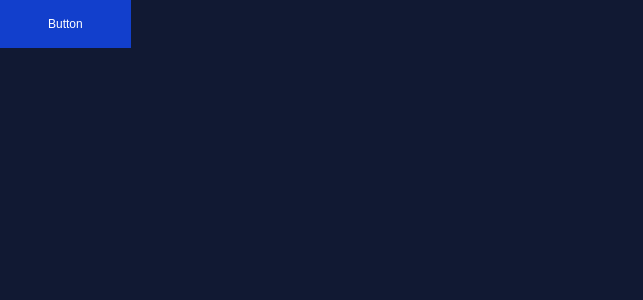
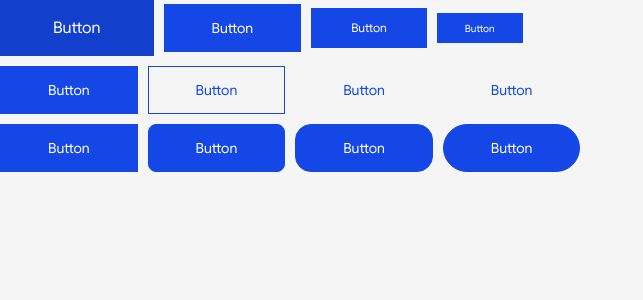
Before and after one commit to ohseonah/react-design-system-study, a React (Vite) app: page / in a window 1280 px wide. Shown: the top 300 px of the page, without its empty margins (0-643 px from the left). Built offline with nearby package versions, Linux system fonts and the light colour scheme.

Commit message:
feat: button 작업 중

```diff
--- a/src/components/Button/Button.demo.tsx
+++ b/src/components/Button/Button.demo.tsx
@@ -2,8 +2,31 @@ import Button from "./Button.tsx";
 
 const ButtonDemo = () => {
   return (
-      <div style={{background: '#111933', width: '100%', height: '100vh'}}>
-        <Button>Button</Button>
+      <div style={{background: '#f5f5f5', width: '100%', height: '100vh'}}>
+        <div style={{display: 'flex', gap: '1rem', alignItems: 'center' ,marginBottom: '1rem'}}>
+          <Button size='large'>Button</Button>
+          <Button>Button</Button>
+          <Button size='small'>Button</Button>
+          <Button size='tiny'>Button</Button>
+        </div>
+        <div style={{display: 'flex', gap: '1rem', alignItems: 'center' ,marginBottom: '1rem'}}>
+          <Button>Button</Button>
+          <Button variant='outline'>Button</Button>
+          <Button variant='ghost'>Button</Button>
+          <Button variant='text'>Button</Button>
+        </div>
+        <div style={{display: 'flex', gap: '1rem', alignItems: 'center' ,marginBottom: '1rem'}}>
+          <Button>Button</Button>
+          <Button radius='soft'>Button</Button>
+          <Button radius='curved'>Button</Button>
+          <Button radius='pill'>Button</Button>
+        </div>
+        {/*<div style={{display: 'flex', gap: '1rem', alignItems: 'center' ,marginBottom: '1rem'}}>*/}
+        {/*  <Button leftIcon={<Icon name="arrow-left-o" />}>Button</Button>*/}
+        {/*  <Button>Button</Button>*/}
+        {/*  <Button>Button</Button>*/}
+        {/*  <Button>Button</Button>*/}
+        {/*</div>*/}
       </div>
   );
 };
--- a/src/components/Button/Button.style.ts
+++ b/src/components/Button/Button.style.ts
@@ -260,5 +260,12 @@ export const _button_ButtonBase = styled.button<ButtonStyleProps>`
 
 export const _span_Label = styled.span<{$size: ButtonSize}>`
     white-space: nowrap;
-    font-size: ${({ $size }) => $size === 'large' ? '1.3rem' : $size === 'tiny' ? '1rem' : '1.2rem'};
+    font-size: ${({ $size }) =>
+    $size === 'large'
+      ? '1.6rem'
+      : $size === 'medium'
+      ? '1.4rem'
+      : $size === 'tiny'
+        ? '1rem'
+        : '1.2rem'};
 `;
--- a/src/components/Button/Button.tsx
+++ b/src/components/Button/Button.tsx
@@ -10,10 +10,7 @@ const Button = ({
     radius='square',
     iconLayout='inline',
     fullWidth=false,
-    children,
-    leftIcon,
-    rightIcon,
-    ...rest }:ButtonProps) => {
+    ...p}:ButtonProps) => {
   return (
       <>
         <_button_ButtonBase
@@ -24,11 +21,11 @@ const Button = ({
             $radius={radius}
             $fullWidth={fullWidth}
             $iconLayout={iconLayout}
-            {...rest}
+            {...p}
         >
-          {leftIcon && <span>{leftIcon}</span>}
-          {children && <_span_Label $size={size}>{children}</_span_Label>}
-          {rightIcon && <span>{rightIcon}</span>}
+          {p.leftIcon && <span>{p.leftIcon}</span>}
+          {p.children && <_span_Label $size={size}>{p.children}</_span_Label>}
+          {p.rightIcon && <span>{p.rightIcon}</span>}
         </_button_ButtonBase>
       </>
   );
--- a/src/styles/GlobalStyle.ts
+++ b/src/styles/GlobalStyle.ts
@@ -20,7 +20,6 @@ const GlobalStyle = createGlobalStyle`
     html, body {
         width: 100%;
         height: 100%;
-        font-family: 'Pretendard', -apple-system, BlinkMacSystemFont, system-ui, Roboto, sans-serif;
     }
 
     a {
@@ -30,6 +29,13 @@ const GlobalStyle = createGlobalStyle`
 
     ul, li {
         list-style: none;
+    }
+
+    button,
+    input,
+    textarea,
+    select {
+        font: inherit;
     }
 
     button {
@@ -43,6 +49,7 @@ const GlobalStyle = createGlobalStyle`
         background-color: #fff; /* 예시: 배경색 지정 */
         color: #333;
         line-height: 1.5;
+        font-family: 'GoogleSans', sans-serif;
         font-size: 1.6rem;
     }
 `;
```
Also changed, not shown: src/components/icons/Icons.tsx (added, +9 -0 lines), src/components/icons/Icons.types.ts (added).
